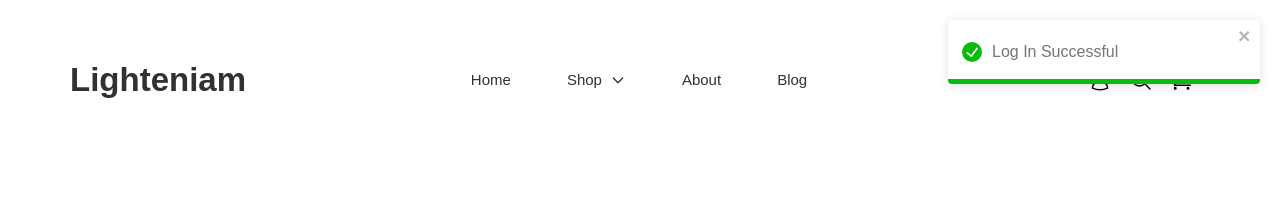
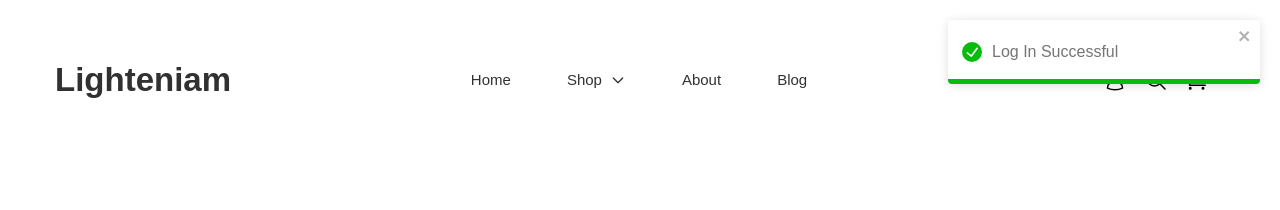
Before and after one commit to merazul2755/Lighteniam, a React (Create React App) app: page / in a window 1280 px wide. Shown: the top 210 px of the page. Built offline with nearby package versions, Linux system fonts and the light colour scheme; what tw-elements would draw is missing.

Commit message:
5nd Commit

```diff
--- a/src/components/Header.js
+++ b/src/components/Header.js
@@ -6,7 +6,7 @@ const Header = () => {
   const [menu, setMenu] = useState(false);
   return (
     <>
-      <header className="xl:px-[70px] xl:py-10 py-4 md:px-10 px-5 bg-white">
+      <header className="xl:px-[55px] xl:py-10  py-4 px-5 bg-white">
         <div className=" mx-auto max-w-[1440px] ">
           {/* <!-- lg+ --> */}
           <nav className="flex items-center justify-between h-16 lg:h-20">
```
